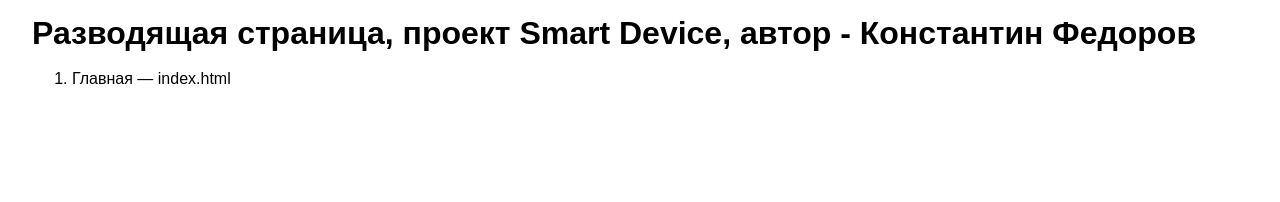
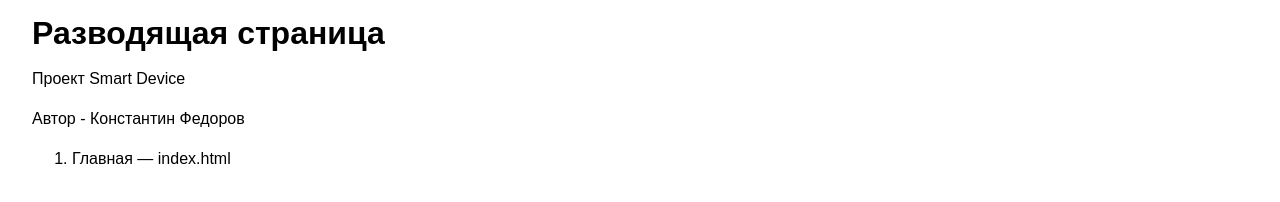
Before and after one commit to cos9191/Devices, a plain HTML site: page sitemap.html in a window 1280 px wide. Drawn offline with Linux system fonts and the light colour scheme.

Commit message:
Deploying to gh-pages from @ cos9191/Devices@6d120829e6b1893eafc2d1c0d2f0df772853cef3 🚀

```diff
--- a/sitemap.html
+++ b/sitemap.html
@@ -17,7 +17,9 @@
       <main>
         <section class="intro">
           <div class="container">
-            <h1>Разводящая страница, проект Smart Device, автор - Константин Федоров</h1>
+            <h1>Разводящая страница</h1>
+            <p>Проект Smart Device</p>
+            <p>Автор - Константин Федоров</p>
             <ol>
               <li>
                 <a href="index.html">Главная — index.html</a>
```
Also changed, not shown: index.html (+0 -1 lines).
